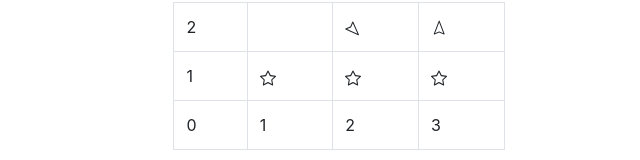
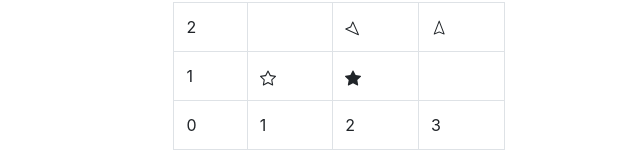
Before and after one commit to SuperChalmers/StarSearch, a React (Create React App) app in the folder frontend/: page /Simulation in a window 1280 px wide. Shown: the part 194-354 px from the top of the page, without its empty margins (301-941 px from the left). Built offline with nearby package versions, Linux system fonts and the light colour scheme.

Commit message:
Change the visibility and shading of items in the grid based on explored and known status.

```diff
--- a/frontend/src/Models/index.ts
+++ b/frontend/src/Models/index.ts
@@ -5,12 +5,16 @@ export class SpaceEntity {
     type: string;
     direction: Direction;
     status: string;
+    known: boolean;
+    explored: boolean;
 
-    constructor(id: string, type: any, direction: Direction, status: string) {
+    constructor(id: string, type: any, direction: Direction, status: string, known: boolean = false, explored: boolean = false) {
         this.id = id;
         this.type = type;
         this.direction = direction;
         this.status = status;
+        this.known = known;
+        this.explored = explored;
     }
 }
 
--- a/frontend/src/components/Simulation/Simulation.tsx
+++ b/frontend/src/components/Simulation/Simulation.tsx
@@ -182,7 +182,10 @@ class Simulation extends React.Component<any, any> {
                                 direction={spaceEntity.direction}
                                 type={spaceEntity.type}
                                 active={spaceEntity.active}
-                                status={spaceEntity.status}>
+                                status={spaceEntity.status}
+                                explored={spaceEntity.explored}
+                                known={spaceEntity.known}
+                                >
                             </SpaceEntity>
                         </td>
                     )
--- a/frontend/src/components/SpaceEntity/index.tsx
+++ b/frontend/src/components/SpaceEntity/index.tsx
@@ -7,14 +7,20 @@ class SpaceEntity extends React.Component<any, any> {
     render() {
         let html;
 
-        if(this.props.type === "DRONE") {
+        // If the object isn't known, don't show it at all.
+        if(!this.props.known) {
+            html = (
+                <div></div>
+            );
+        }
+        else if(this.props.type === "DRONE") {
             html = (
                 <Drone direction={this.props.direction} active={this.props.active}></Drone>
             );
         }
         else if(this.props.type === "STARS") {
             html = (
-                <Starfield></Starfield>
+                <Starfield explored={this.props.explored}></Starfield>
             );
         }
         else if(this.props.type === "EMPTY") {
--- a/frontend/src/components/Starfield/index.tsx
+++ b/frontend/src/components/Starfield/index.tsx
@@ -1,11 +1,32 @@
 import * as React from 'react';
+import NavbarCollapse from 'react-bootstrap/NavbarCollapse';
 
 class Starfield extends React.Component<any, any> {
+    getIconHtml = function(explored: boolean) {
+        let html;
+
+        // Starfield isn't explored
+        if(explored) {
+            html = (
+                <svg className="bi bi-star" width="1em" height="1em" viewBox="0 0 16 16" fill="currentColor" xmlns="http://www.w3.org/2000/svg">
+                    <path fillRule="evenodd" d="M2.866 14.85c-.078.444.36.791.746.593l4.39-2.256 4.389 2.256c.386.198.824-.149.746-.592l-.83-4.73 3.523-3.356c.329-.314.158-.888-.283-.95l-4.898-.696L8.465.792a.513.513 0 00-.927 0L5.354 5.12l-4.898.696c-.441.062-.612.636-.283.95l3.523 3.356-.83 4.73zm4.905-2.767l-3.686 1.894.694-3.957a.565.565 0 00-.163-.505L1.71 6.745l4.052-.576a.525.525 0 00.393-.288l1.847-3.658 1.846 3.658a.525.525 0 00.393.288l4.052.575-2.906 2.77a.564.564 0 00-.163.506l.694 3.957-3.686-1.894a.503.503 0 00-.461 0z" clipRule="evenodd"/>
+                </svg>
+            );
+        }
+        else {
+            html = (
+                <svg className="bi bi-star-fill" width="1em" height="1em" viewBox="0 0 16 16" fill="currentColor" xmlns="http://www.w3.org/2000/svg">
+                  <path d="M3.612 15.443c-.386.198-.824-.149-.746-.592l.83-4.73L.173 6.765c-.329-.314-.158-.888.283-.95l4.898-.696L7.538.792c.197-.39.73-.39.927 0l2.184 4.327 4.898.696c.441.062.612.636.283.95l-3.523 3.356.83 4.73c.078.443-.36.79-.746.592L8 13.187l-4.389 2.256z"/>
+                </svg>
+            )
+        }
+        return html;
+    }
+
     render() {
+        let html = this.getIconHtml(this.props.explored);
         return (
-            <svg className="bi bi-star" width="1em" height="1em" viewBox="0 0 16 16" fill="currentColor" xmlns="http://www.w3.org/2000/svg">
-                <path fillRule="evenodd" d="M2.866 14.85c-.078.444.36.791.746.593l4.39-2.256 4.389 2.256c.386.198.824-.149.746-.592l-.83-4.73 3.523-3.356c.329-.314.158-.888-.283-.95l-4.898-.696L8.465.792a.513.513 0 00-.927 0L5.354 5.12l-4.898.696c-.441.062-.612.636-.283.95l3.523 3.356-.83 4.73zm4.905-2.767l-3.686 1.894.694-3.957a.565.565 0 00-.163-.505L1.71 6.745l4.052-.576a.525.525 0 00.393-.288l1.847-3.658 1.846 3.658a.525.525 0 00.393.288l4.052.575-2.906 2.77a.564.564 0 00-.163.506l.694 3.957-3.686-1.894a.503.503 0 00-.461 0z" clipRule="evenodd"/>
-            </svg>
+            html
         );
     }
 }
--- a/frontend/src/helper/helpers.ts
+++ b/frontend/src/helper/helpers.ts
@@ -19,7 +19,7 @@ export function convertSimulationResponse(simulationResponse: any): Array<Array<
         var x = drone.coordinates.width;
         var y = drone.coordinates.height;
 
-        space[y][x] = new SpaceEntity(drone.droneID, "DRONE", Direction[drone.orientation], "");
+        space[y][x] = new SpaceEntity(drone.droneID, "DRONE", Direction[drone.orientation], "", true, true);
     });
 
     // Assign other space entity locations.
@@ -28,7 +28,7 @@ export function convertSimulationResponse(simulationResponse: any): Array<Array<
         var y = spaceElement.coordinates.height;
 
         // Only add if it's not a drone since drones are processed first.
-        spaceEntity = new SpaceEntity("0", spaceElement.contents, Direction["none"], "");
+        spaceEntity = new SpaceEntity("0", spaceElement.contents, Direction["none"], "", spaceElement.isKnown, spaceElement.isExplored);
         if(spaceEntity.type !== "DRONE") {
             space[y][x] = spaceEntity;
         }
```
